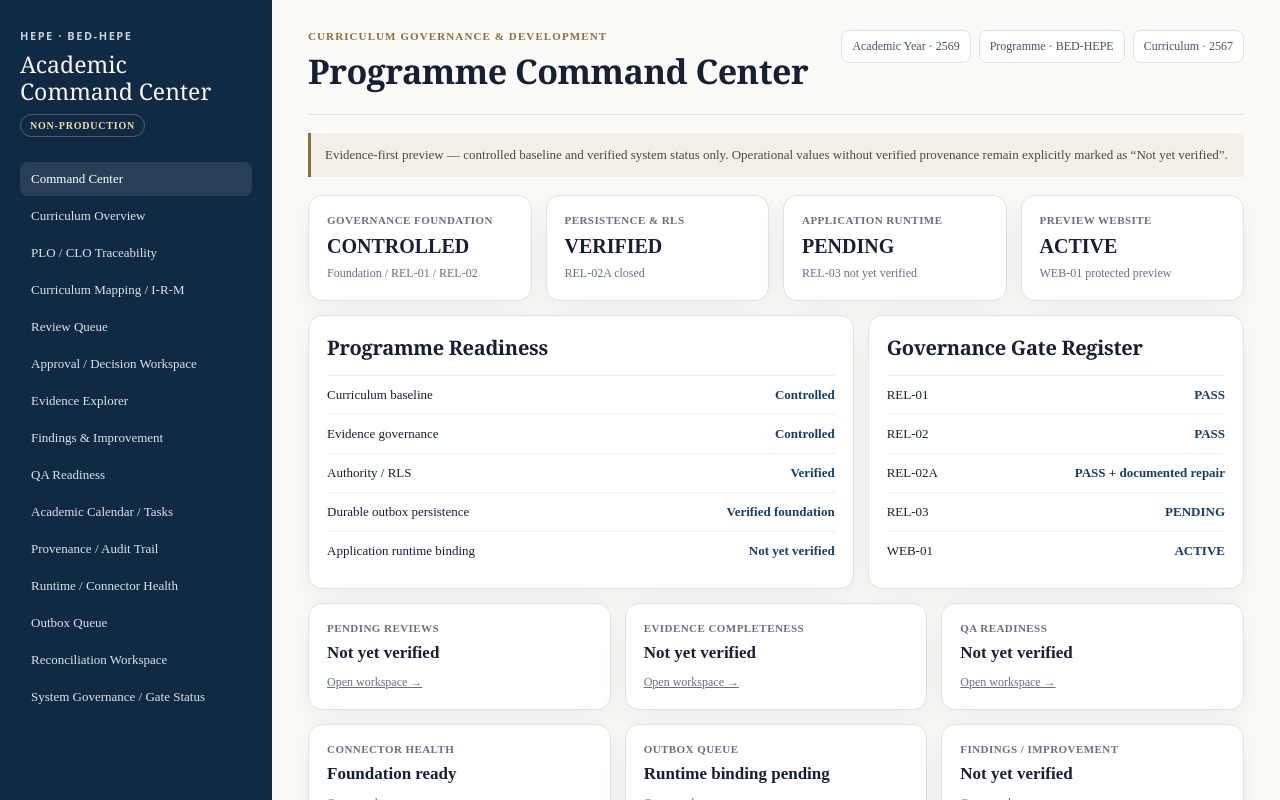
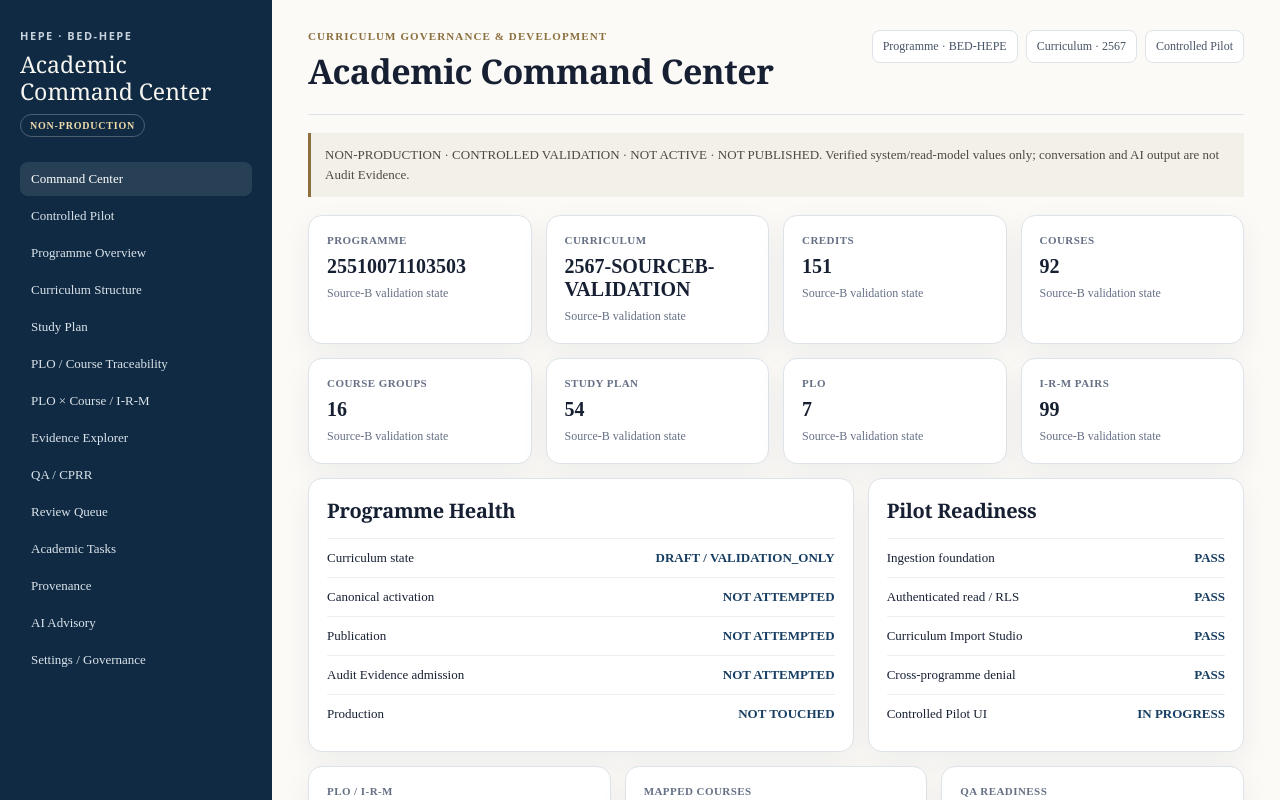
Before and after one commit to kasemch/hepe-ui-prototype, a Next.js app: page / in a window 1280 px wide. Shown: the top 800 px of the page. Built offline with nearby package versions, Linux system fonts and the light colour scheme.

Commit message:
HEPE-PILOT-03: align Academic Command Center with controlled pilot state

```diff
--- a/app/page.tsx
+++ b/app/page.tsx
@@ -1,21 +1,25 @@
 const modules = [
-  ['curriculum','Curriculum Overview'],['traceability','PLO / CLO Traceability'],['mapping','Curriculum Mapping / I-R-M'],['reviews','Review Queue'],['decisions','Approval / Decision Workspace'],['evidence','Evidence Explorer'],['findings','Findings & Improvement'],['qa','QA Readiness'],['calendar','Academic Calendar / Tasks'],['audit','Provenance / Audit Trail'],['runtime','Runtime / Connector Health'],['outbox','Outbox Queue'],['reconciliation','Reconciliation Workspace'],['governance','System Governance / Gate Status']
+  ['programme','Programme Overview'],['curriculum','Curriculum Structure'],['study-plan','Study Plan'],['traceability','PLO / Course Traceability'],['mapping','PLO × Course / I-R-M'],['evidence','Evidence Explorer'],['qa','QA / CPRR'],['reviews','Review Queue'],['calendar','Academic Tasks'],['audit','Provenance'],['ai','AI Advisory'],['governance','Settings / Governance']
+];
+
+const verified = [
+  ['Programme','25510071103503'],['Curriculum','2567-SOURCEB-VALIDATION'],['Credits','151'],['Courses','92'],['Course Groups','16'],['Study Plan','54'],['PLO','7'],['I-R-M Pairs','99']
 ];
 
 export default function Home(){
  return <main className="shell">
   <aside className="sidebar">
    <div className="brand-kicker">HEPE · BED-HEPE</div><div className="brand">Academic<br/>Command Center</div><div className="env">NON-PRODUCTION</div>
-   <nav className="nav sans" aria-label="HEPE modules"><a className="active" href="/">Command Center</a>{modules.map(([s,l])=><a key={s} href={`/${s}`}>{l}</a>)}</nav>
+   <nav className="nav sans" aria-label="HEPE modules"><a className="active" href="/">Command Center</a><a href="/pilot">Controlled Pilot</a>{modules.map(([s,l])=><a key={s} href={`/${s}`}>{l}</a>)}</nav>
   </aside>
   <section className="workspace">
-   <header className="topline"><div><div className="eyebrow">Curriculum Governance & Development</div><h1 className="page-title">Programme Command Center</h1></div><div className="contexts"><span className="chip">Academic Year · 2569</span><span className="chip">Programme · BED-HEPE</span><span className="chip">Curriculum · 2567</span></div></header>
-   <div className="notice">Evidence-first preview — controlled baseline and verified system status only. Operational values without verified provenance remain explicitly marked as “Not yet verified”.</div>
-   <div className="grid g4">{[['Governance Foundation','CONTROLLED','Foundation / REL-01 / REL-02'],['Persistence & RLS','VERIFIED','REL-02A closed'],['Application Runtime','PENDING','REL-03 not yet verified'],['Preview Website','ACTIVE','WEB-01 protected preview']].map(([a,b,c])=><article className="card" key={a}><div className="label">{a}</div><div className="value">{b}</div><div className="note">{c}</div></article>)}</div>
-   <div className="grid g2" style={{marginTop:14}}><article className="card"><h2 className="section-title">Programme Readiness</h2>{[['Curriculum baseline','Controlled'],['Evidence governance','Controlled'],['Authority / RLS','Verified'],['Durable outbox persistence','Verified foundation'],['Application runtime binding','Not yet verified']].map(([a,b])=><div className="row" key={a}><span>{a}</span><span className="status">{b}</span></div>)}</article><article className="card"><h2 className="section-title">Governance Gate Register</h2>{[['REL-01','PASS'],['REL-02','PASS'],['REL-02A','PASS + documented repair'],['REL-03','PENDING'],['WEB-01','ACTIVE']].map(([a,b])=><div className="row" key={a}><span>{a}</span><span className="status">{b}</span></div>)}</article></div>
-   <div className="grid g3" style={{marginTop:14}}>{[['Pending Reviews','Not yet verified','reviews'],['Evidence Completeness','Not yet verified','evidence'],['QA Readiness','Not yet verified','qa'],['Connector Health','Foundation ready','runtime'],['Outbox Queue','Runtime binding pending','outbox'],['Findings / Improvement','Not yet verified','findings']].map(([a,b,s])=><article className="card" key={a}><div className="label">{a}</div><div className="value" style={{fontSize:17}}>{b}</div><a className="note" href={`/${s}`}>Open workspace →</a></article>)}</div>
+   <header className="topline"><div><div className="eyebrow">Curriculum Governance & Development</div><h1 className="page-title">Academic Command Center</h1></div><div className="contexts"><span className="chip">Programme · BED-HEPE</span><span className="chip">Curriculum · 2567</span><span className="chip">Controlled Pilot</span></div></header>
+   <div className="notice">NON-PRODUCTION · CONTROLLED VALIDATION · NOT ACTIVE · NOT PUBLISHED. Verified system/read-model values only; conversation and AI output are not Audit Evidence.</div>
+   <div className="grid g4">{verified.map(([a,b])=><article className="card" key={a}><div className="label">{a}</div><div className="value">{b}</div><div className="note">Source-B validation state</div></article>)}</div>
+   <div className="grid g2" style={{marginTop:14}}><article className="card"><h2 className="section-title">Programme Health</h2>{[['Curriculum state','DRAFT / VALIDATION_ONLY'],['Canonical activation','NOT ATTEMPTED'],['Publication','NOT ATTEMPTED'],['Audit Evidence admission','NOT ATTEMPTED'],['Production','NOT TOUCHED']].map(([a,b])=><div className="row" key={a}><span>{a}</span><span className="status">{b}</span></div>)}</article><article className="card"><h2 className="section-title">Pilot Readiness</h2>{[['Ingestion foundation','PASS'],['Authenticated read / RLS','PASS'],['Curriculum Import Studio','PASS'],['Cross-programme denial','PASS'],['Controlled Pilot UI','IN PROGRESS']].map(([a,b])=><div className="row" key={a}><span>{a}</span><span className="status">{b}</span></div>)}</article></div>
+   <div className="grid g3" style={{marginTop:14}}>{[['PLO / I-R-M','99 pairs · I9 / R72 / M18','mapping'],['Mapped Courses','78 of 92','traceability'],['QA Readiness','INSUFFICIENT VERIFIED EVIDENCE','qa'],['Evidence Admission','Human decision required','evidence'],['AI Advisory','Analyze / Explain / Compare only','ai'],['Gate Status','HEPE-PILOT-03 in progress','governance']].map(([a,b,s])=><article className="card" key={a}><div className="label">{a}</div><div className="value" style={{fontSize:17}}>{b}</div><a className="note" href={`/${s}`}>Open workspace →</a></article>)}</div>
    <article className="card" style={{marginTop:14}}><h2 className="section-title">Academic Workspaces</h2><div className="grid g4">{modules.map(([s,l])=><a className="module-link" key={s} href={`/${s}`}>{l}</a>)}</div></article>
-   <footer className="footer-note">HEPE Curriculum Governance & Development · Evidence-first academic workspace · NON-PRODUCTION · Production authorization not granted.</footer>
+   <footer className="footer-note">HEPE Curriculum Governance & Development · Evidence-first · Human academic authority preserved · NON-PRODUCTION.</footer>
   </section>
  </main>
 }
```
